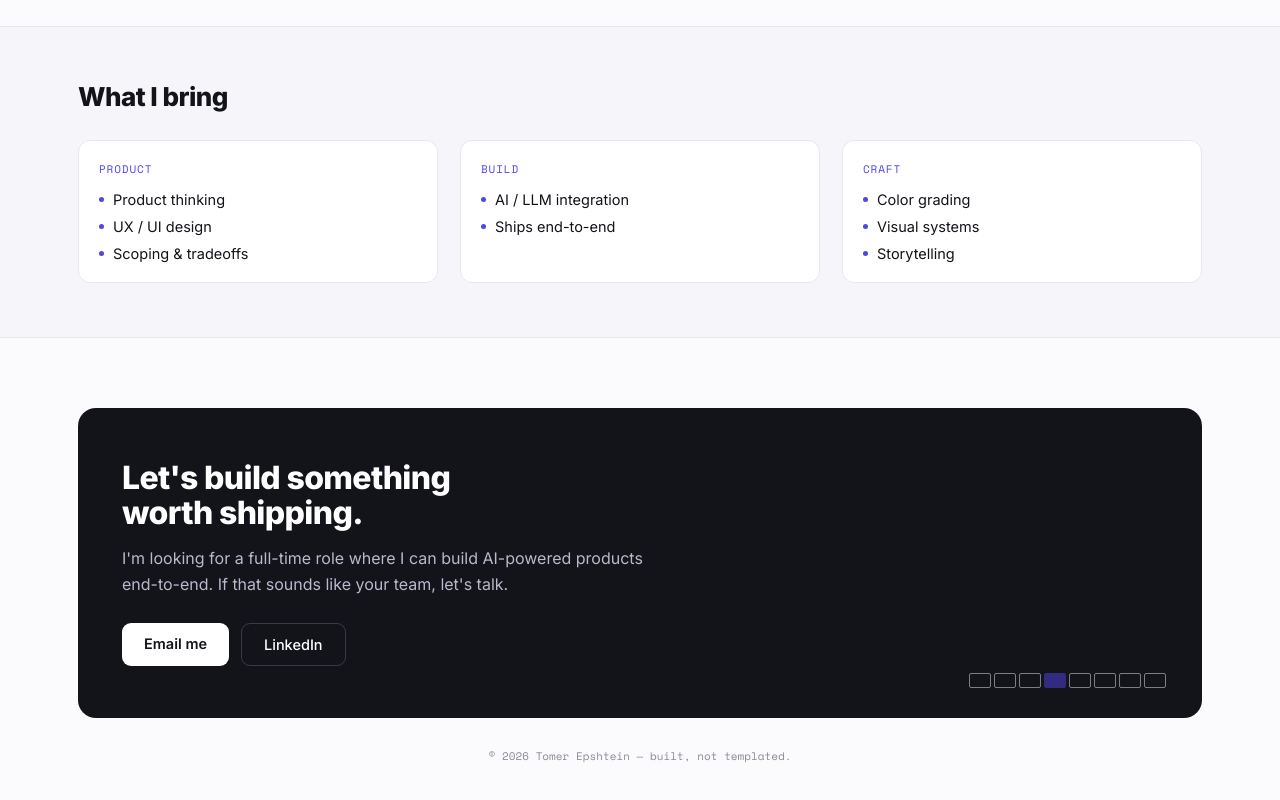
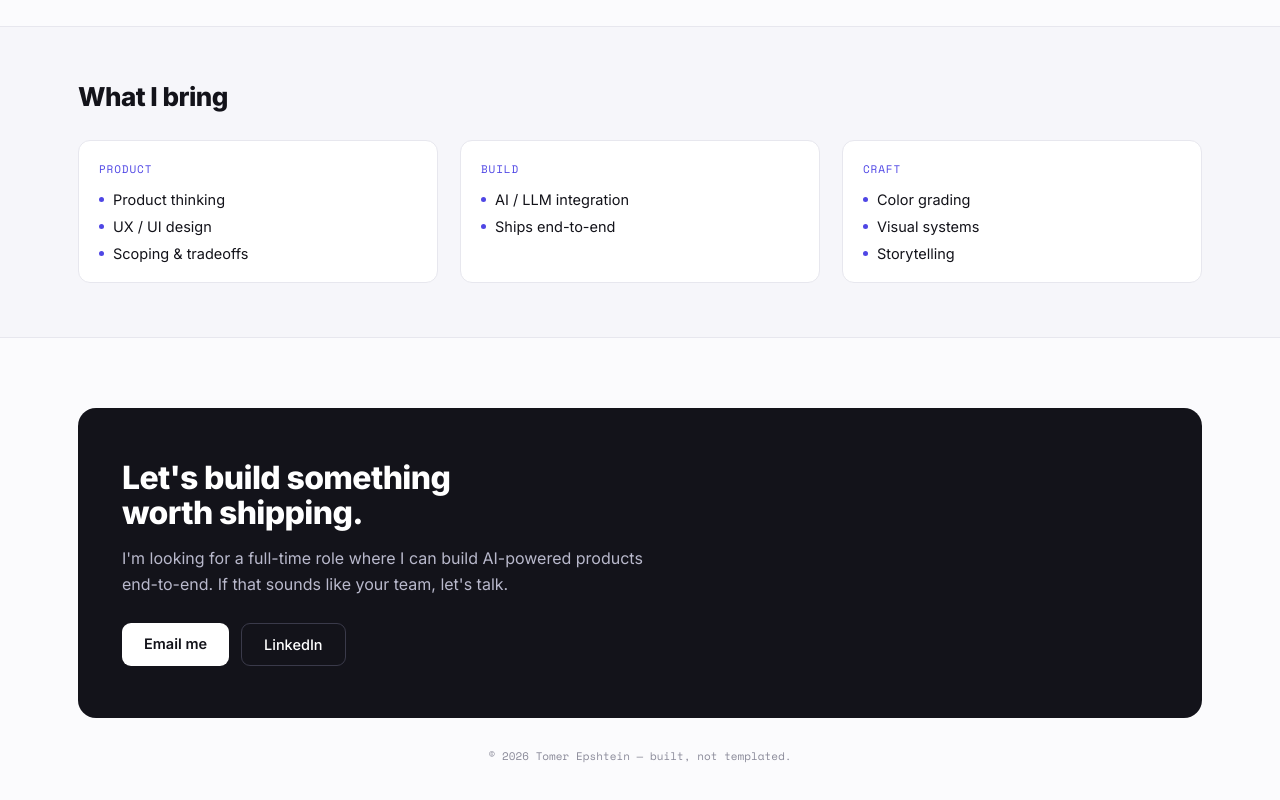
Before and after one commit to tomereps/portfolio, a React (Vite) app: page / in a window 1280 px wide. Shown: the part 1658-2458 px from the top of the page. Built offline with nearby package versions, Linux system fonts and the light colour scheme.

Commit message:
Remove frame-strip motif from hero, contact, and case studies

```diff
--- a/src/components/Contact.css
+++ b/src/components/Contact.css
@@ -59,14 +59,6 @@
   font-weight: 500;
 }
 
-.contact__strip {
-  position: absolute;
-  right: 36px;
-  bottom: 30px;
-  opacity: 0.5;
-  z-index: 1;
-}
-
 .contact__footer {
   font-family: var(--mono);
   font-size: 11px;
--- a/src/components/Contact.jsx
+++ b/src/components/Contact.jsx
@@ -1,4 +1,3 @@
-import FrameStrip from './FrameStrip';
 import './Contact.css';
 
 const EMAIL = 'tomer.ep1@gmail.com';
@@ -39,9 +38,6 @@ export default function Contact() {
             </a>
           </div>
         </div>
-        <div className="contact__strip">
-          <FrameStrip count={8} active={3} />
-        </div>
       </div>
       <div className="contact__footer">
         © 2026 Tomer Epshtein — built, not templated.
--- a/src/components/Hero.jsx
+++ b/src/components/Hero.jsx
@@ -1,4 +1,3 @@
-import FrameStrip from './FrameStrip';
 import './Hero.css';
 
 const STEPS = [
@@ -28,7 +27,6 @@ export default function Hero() {
           <a className="hero__cta" href="#work">
             See what I've shipped <span aria-hidden>→</span>
           </a>
-          <FrameStrip active={2} />
         </div>
       </div>
 
--- a/src/index.css
+++ b/src/index.css
@@ -125,8 +125,4 @@ a:focus-visible {
   .contact__actions {
     flex-wrap: nowrap;
   }
-  /* the decorative strip overlaps the buttons on narrow screens */
-  .contact__strip {
-    display: none;
-  }
 }
--- a/src/pages/CaseStudy.jsx
+++ b/src/pages/CaseStudy.jsx
@@ -1,7 +1,6 @@
 import { useEffect } from 'react';
 import { useParams, Link } from 'react-router-dom';
 import { shipped, getProject, caseStudyOrder } from '../data/projects';
-import FrameStrip from '../components/FrameStrip';
 import './CaseStudy.css';
 
 const STATUS_COLORS = {
@@ -49,7 +48,6 @@ export default function CaseStudy() {
               <span className="case__status-dot" style={{ background: st.dot }} />
               {project.status}
             </span>
-            <FrameStrip count={6} active={2} />
           </div>
         </div>
 
```
